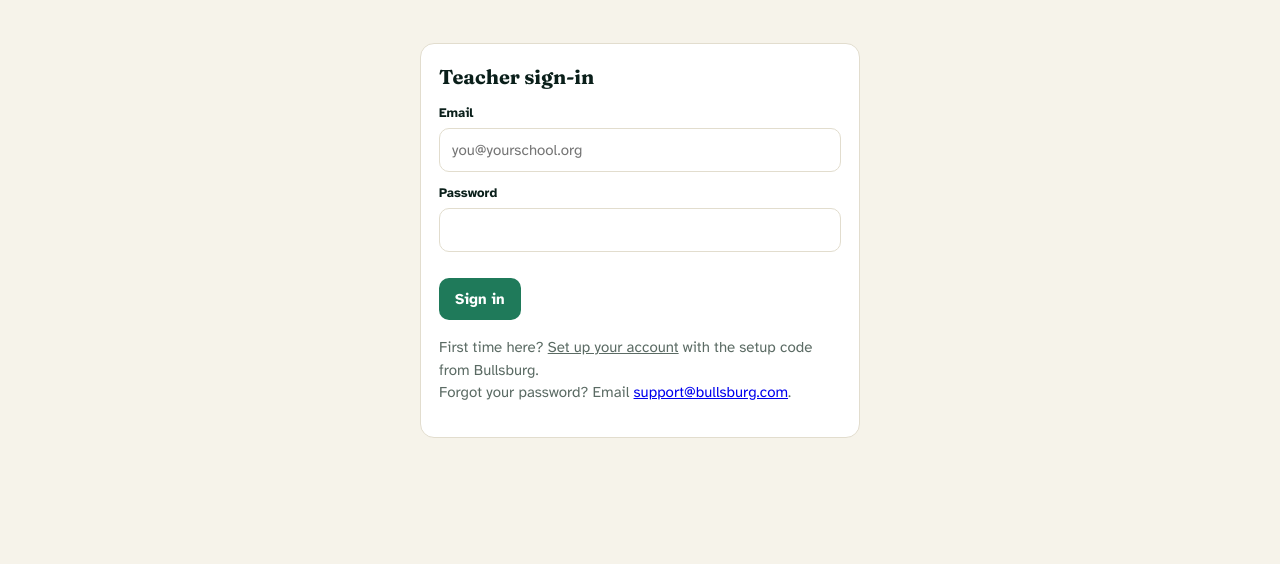
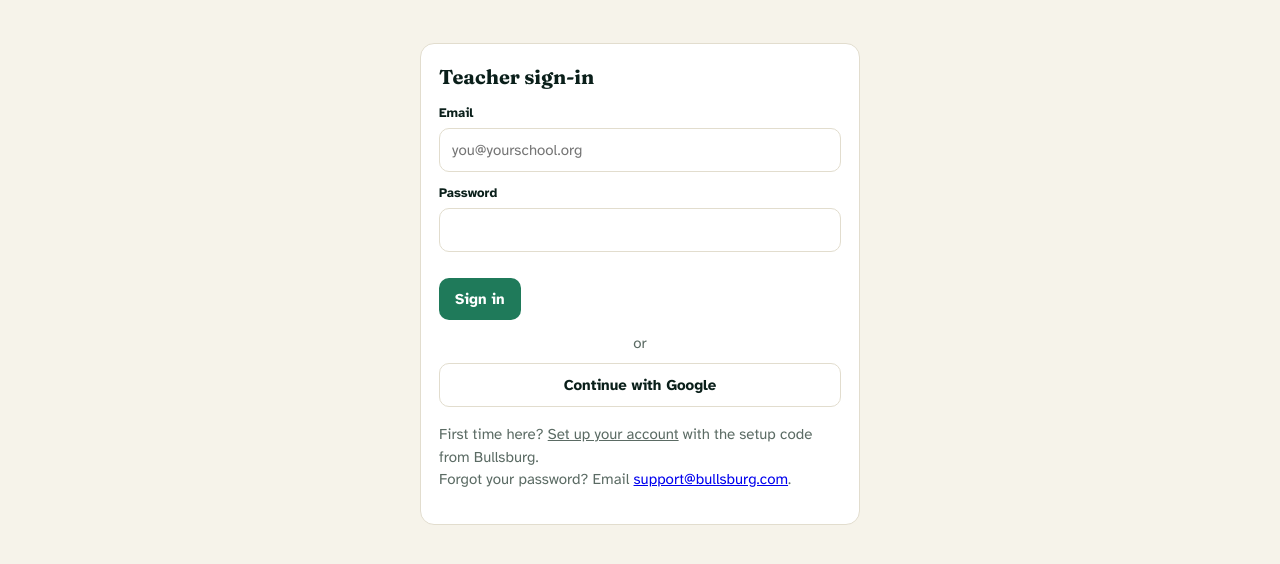
Before and after one commit to steadypassivehub/bullsburg, a plain HTML site: page teacher.html in a window 1280 px wide. Shown: the part 66-630 px from the top of the page. Drawn offline with Linux system fonts and the light colour scheme.

Commit message:
Turn on Continue with Google for teachers

```diff
--- a/teacher.html
+++ b/teacher.html
@@ -100,7 +100,7 @@ html,body{overflow-wrap:break-word}img,video,svg,canvas,iframe{max-width:100%}pr
     <div id="lg-body"><p class="muted" style="margin:6px 0 0">Compare every class at your school, and see your division tournament when one is running.</p></div></div>
 </section>
 </main>
-<script>window.TT_SB = {"url": "https://nvjlgiohvctocgbpegvi.supabase.co", "key": "sb_publishable_uY-81hCWhNXbnreZKwT7Tg_USO1Wljj"};</script>
+<script>window.TT_SB = {"url": "https://nvjlgiohvctocgbpegvi.supabase.co", "key": "sb_publishable_uY-81hCWhNXbnreZKwT7Tg_USO1Wljj", "google": true};</script>
 <script src="cloud.js"></script>
 <script>
 (function () {
```
